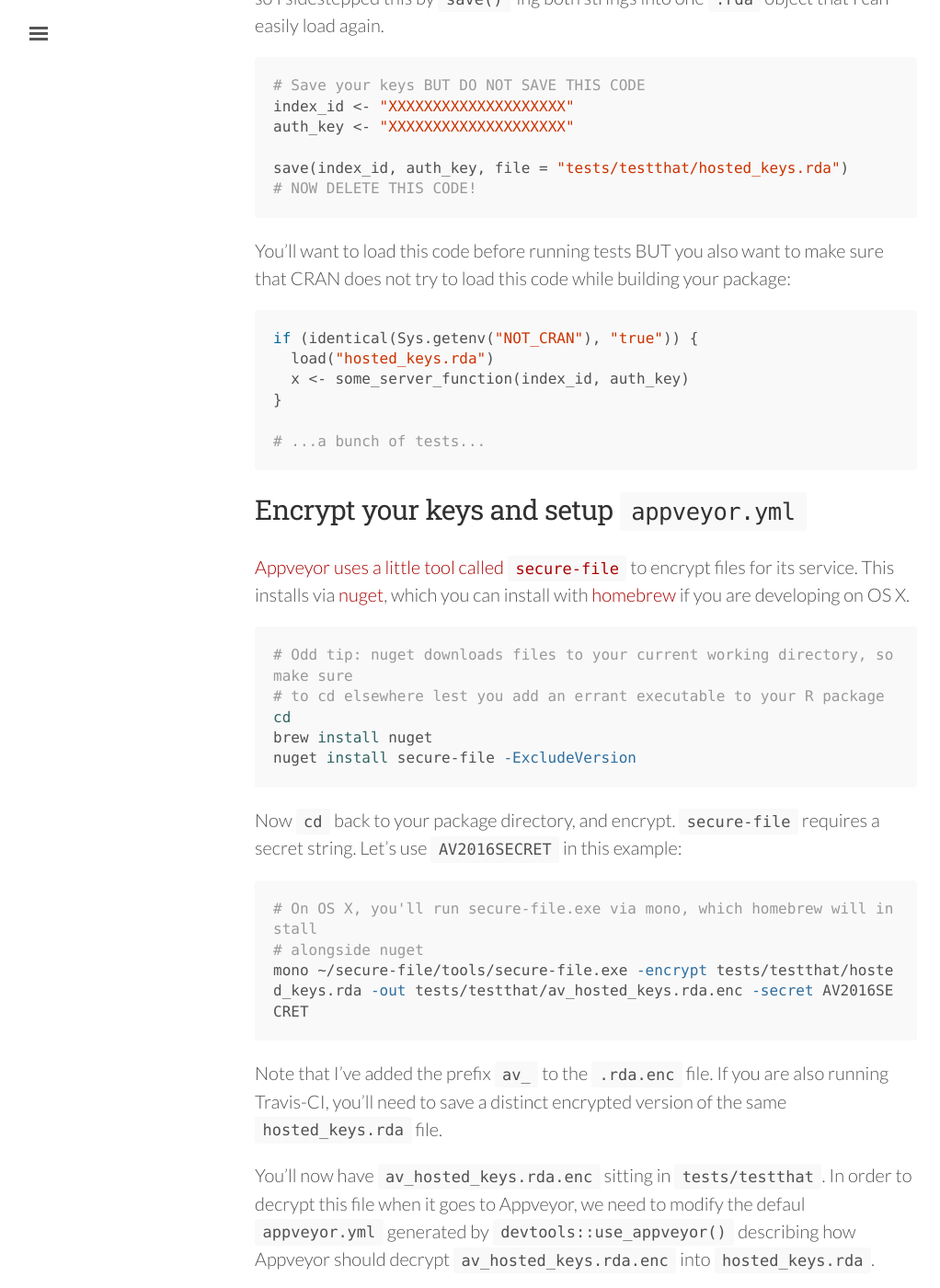
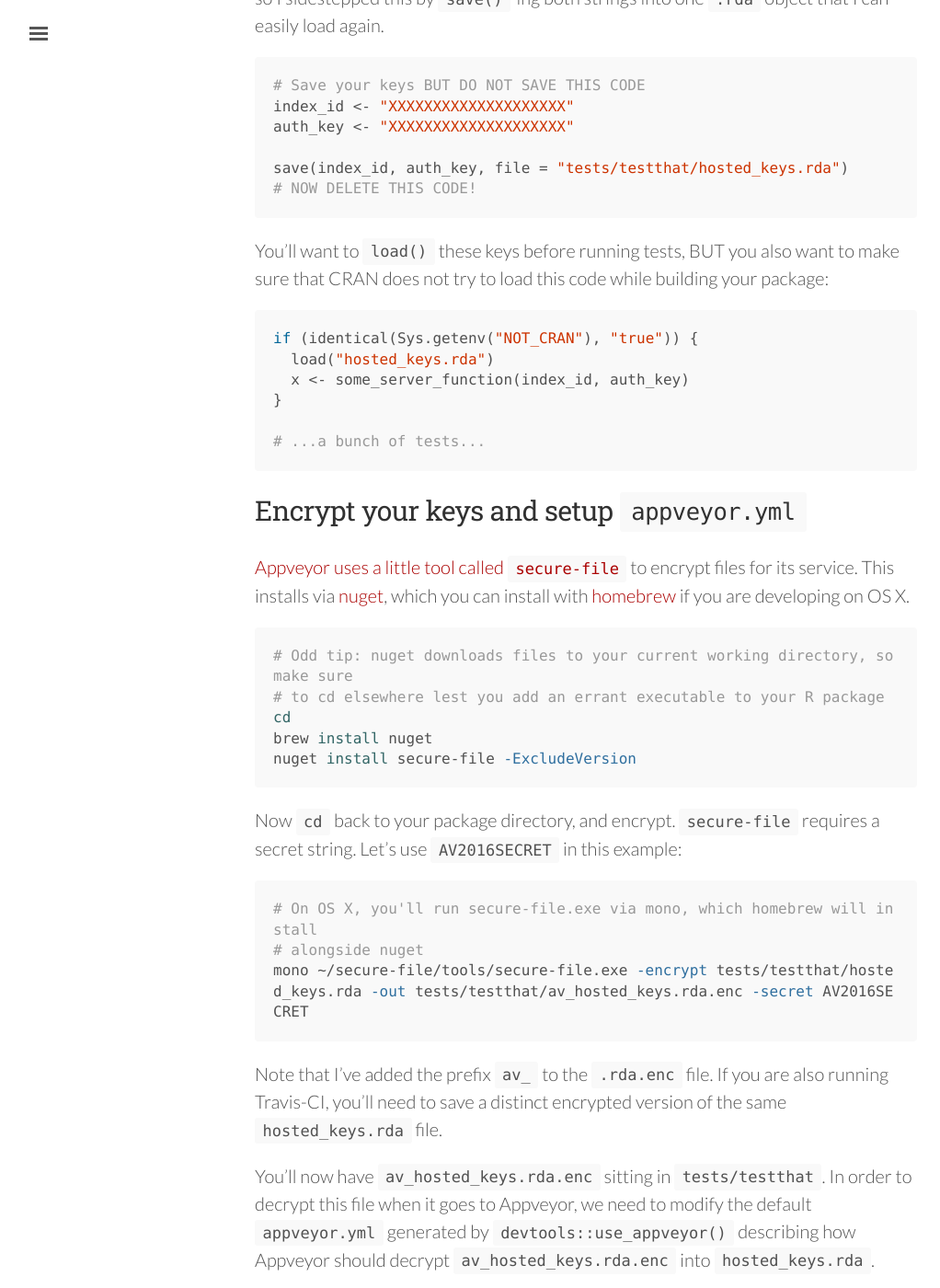
Before and after one commit to mdlincoln/mdlincoln.github.io, a Jekyll site: the page built from _posts/2016-05-13-r-packages-secret-keys-and-appveyor.md, in a window 1280 px wide and 1400 px high, scrolled down 983 px. Shown: the whole window at 92% size, without its empty margins (3-1025 px from the left). Built offline with Jekyll 4.4.1, drawn with Linux system fonts in a browser that asks for light colours; nearby versions of some CDN libraries; comment, search, counter and statistics services are not loaded; some of the changed text lies outside the part shown.

Commit message:
Final post edits

````diff
--- a/_posts/2016-05-13-r-packages-secret-keys-and-appveyor.md
+++ b/_posts/2016-05-13-r-packages-secret-keys-and-appveyor.md
@@ -33,7 +33,7 @@ save(index_id, auth_key, file = "tests/testthat/hosted_keys.rda")
 # NOW DELETE THIS CODE!
 ```
 
-You'll want to load this code before running tests BUT you also want to make sure that CRAN does not try to load this code while building your package:
+You'll want to `load()` these keys before running tests, BUT you also want to make sure that CRAN does not try to load this code while building your package:
 
 ``` r
 if (identical(Sys.getenv("NOT_CRAN"), "true")) {
@@ -71,7 +71,7 @@ Note that I've added the prefix `av_` to the `.rda.enc` file.
 If you are also running Travis-CI, you'll need to save a distinct encrypted version of the same `hosted_keys.rda` file.
 
 You'll now have `av_hosted_keys.rda.enc` sitting in `tests/testthat`.
-In order to decrypt this file when it goes to Appveyor, we need to modify the defaul `appveyor.yml` generated by `devtools::use_appveyor()` describing how Appveyor should decrypt `av_hosted_keys.rda.enc` into `hosted_keys.rda`.
+In order to decrypt this file when it goes to Appveyor, we need to modify the default `appveyor.yml` generated by `devtools::use_appveyor()` describing how Appveyor should decrypt `av_hosted_keys.rda.enc` into `hosted_keys.rda`.
 
 Change:
 
````
Also changed, not shown: other parts of _posts/2016-05-13-r-packages-secret-keys-and-appveyor.md (+4 -0 lines).
